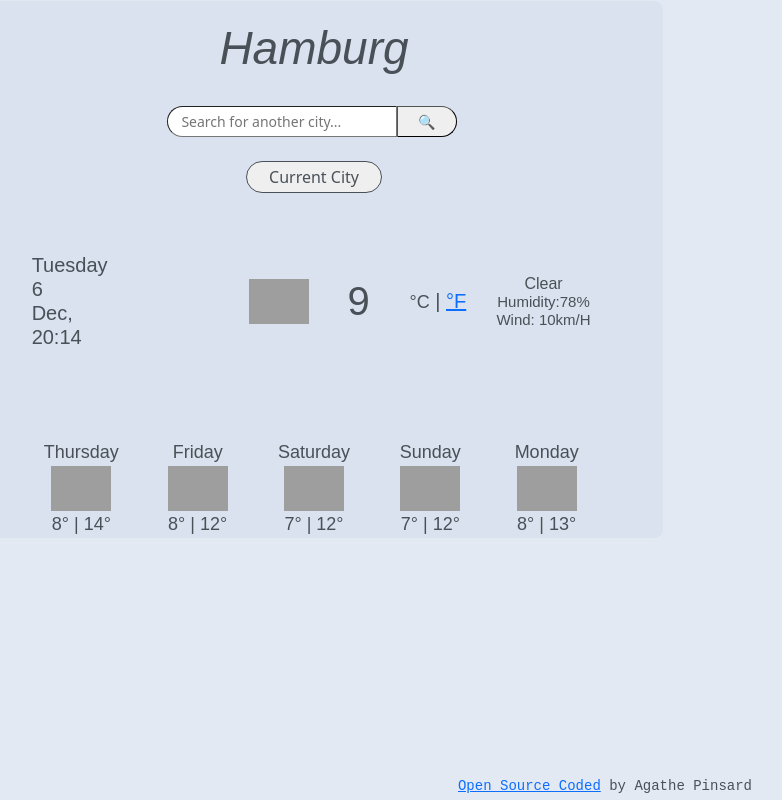
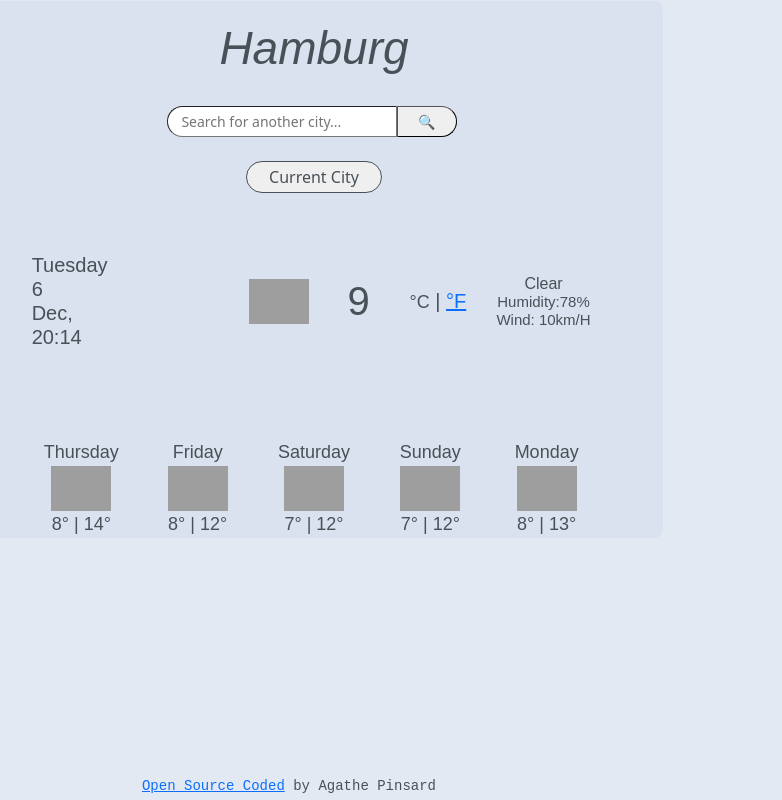
Before and after one commit to Agathe2109/weather-app, a plain HTML site: page index.html in a window 1280 px wide. Shown: the whole page, without its empty margins (326-1108 px from the left). Drawn offline with nearby package versions, Linux system fonts and the light colour scheme; no server answers; grey boxes are pictures that could not be loaded.

Commit message:
update css

```diff
--- a/styles.css
+++ b/styles.css
@@ -90,6 +90,7 @@ h2 {
   line-height: 28px;
   position: fixed;
   bottom: 0;
+  left: -25px;
   width: 100%;
 }
 button {
```
